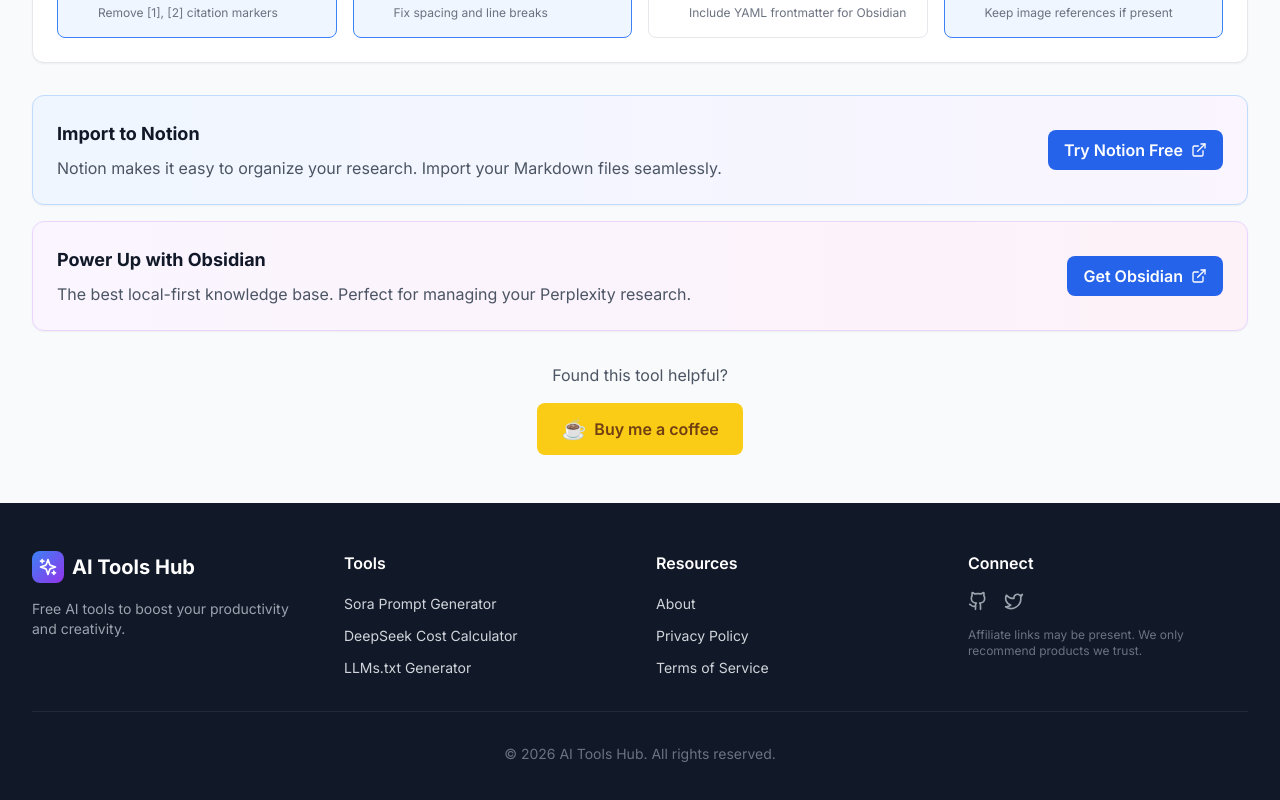
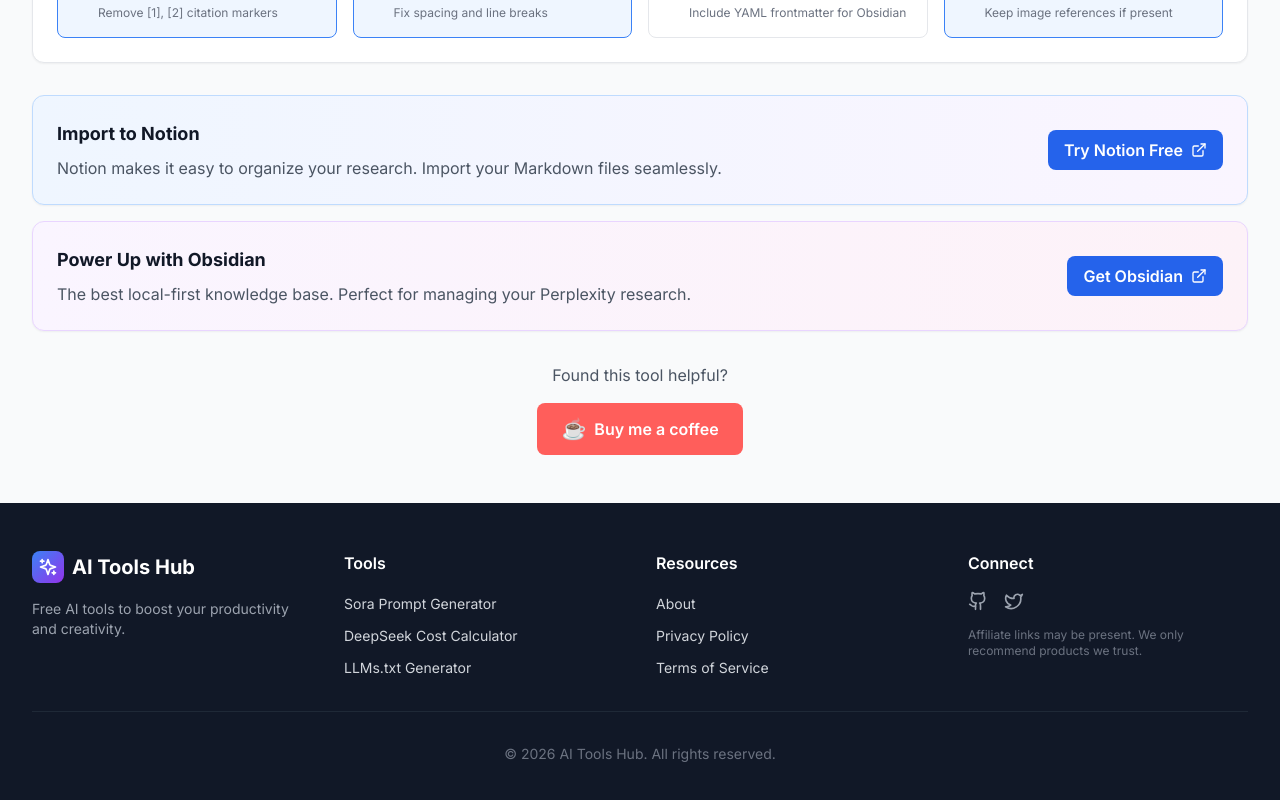
Before and after one commit to Destinytop/ai-tools-hub, a Next.js app: page /perplexity-to-markdown in a window 1280 px wide. Shown: the part 1316-2116 px from the top of the page. Built offline with nearby package versions, Linux system fonts and the light colour scheme.

Commit message:
Update Ko-fi link to destinytop

```diff
--- a/app/perplexity-to-markdown/page.tsx
+++ b/app/perplexity-to-markdown/page.tsx
@@ -297,10 +297,10 @@ export default function PerplexityToMarkdown() {
         <div className="mt-8 text-center">
           <p className="text-gray-600 mb-4">Found this tool helpful?</p>
           <a
-            href="https://www.buymeacoffee.com"
+            href="https://ko-fi.com/destinytop"
             target="_blank"
             rel="noopener noreferrer"
-            className="inline-flex items-center gap-2 px-6 py-3 bg-yellow-400 text-yellow-900 rounded-lg font-semibold hover:bg-yellow-500 transition-colors"
+            className="inline-flex items-center gap-2 px-6 py-3 bg-[#FF5E5B] text-white rounded-lg font-semibold hover:bg-[#ff4542] transition-colors"
           >
             <span className="text-xl">☕</span>
             Buy me a coffee
```
